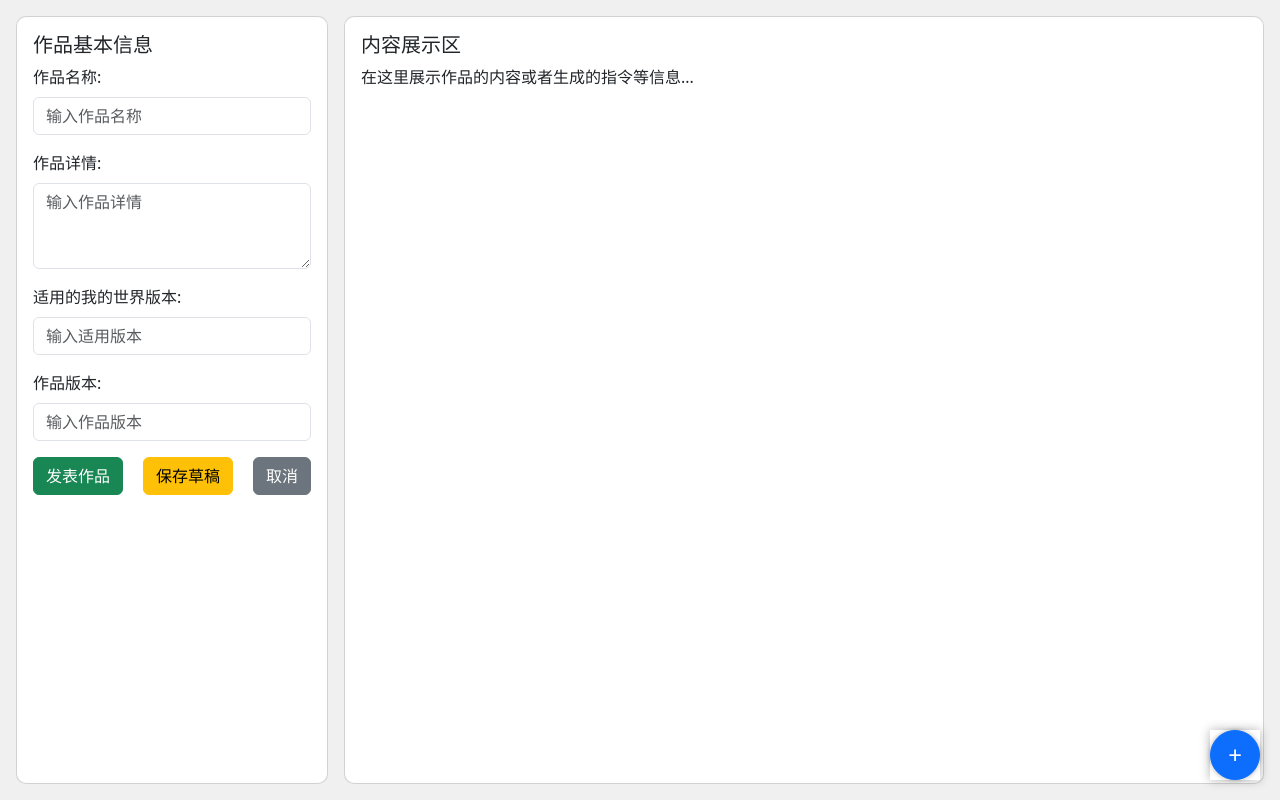
After one commit to Zhaijia-Group/CmdsTech_Panel, a PHP site: page /cmdhub/temp/workspace.php in a window 1280 px wide. The commit adds this page. Run offline with PHP 8.4, Linux system fonts and the light colour scheme.

Commit message:
更新workspace,添加show.php

```diff
--- /dev/null
+++ b/cmdhub/temp/html/index/wrokspace/index/index.js
@@ -0,0 +1,23 @@
+document.getElementById('toggleButton').addEventListener('click', function() {
+    alert('工具栏功能待开发！'); // 这里可以添加你的功能
+});
+
+// 发表作品按钮功能
+document.getElementById('publishButton').addEventListener('click', function() {
+    alert('作品已发表！');
+});
+
+// 保存草稿按钮功能
+document.getElementById('saveDraftButton').addEventListener('click', function() {
+    alert('草稿已保存！');
+});
+
+// 取消按钮功能
+document.getElementById('cancelButton').addEventListener('click', function() {
+    if (confirm('确定要取消吗？所有未保存的信息将会丢失。')) {
+        document.getElementById('projectName').value = '';
+        document.getElementById('projectDetails').value = '';
+        document.getElementById('minecraftVersion').value = '';
+        document.getElementById('projectVersion').value = '';
+    }
+});
--- /dev/null
+++ b/cmdhub/temp/html/index/wrokspace/index/styles.css
@@ -0,0 +1,26 @@
+body {
+    background-color: #f0f0f0;
+}
+
+.card {
+    border-radius: 10px;
+}
+
+.toolbar {
+    position: fixed;
+    bottom: 20px;
+    right: 20px;
+    box-shadow: 0 0 10px rgba(0, 0, 0, 0.3);
+}
+
+#toggleButton {
+    width: 50px;
+    height: 50px;
+    font-size: 24px;
+    box-shadow: 0 0 5px rgba(0, 0, 0, 0.3);
+    transition: background-color 0.3s;
+}
+
+#toggleButton:hover {
+    background-color: #0056b3;
+}
--- a/cmdhub/temp/register.php
+++ b/cmdhub/temp/register.php
@@ -21,7 +21,7 @@ function isValidPassword($password) {
 }
 
 function isValidCode($code) {
-    return preg_match('/^[\w-]{11}$/', $code);
+    return preg_match('/^[\w-]{3,20}$/', $code); // 假设邀请码是3到20位的字母数字组合
 }
 
 // 注册逻辑
--- /dev/null
+++ b/cmdhub/temp/show.php
@@ -0,0 +1,4 @@
+<?php
+//show.php
+
+?>
--- /dev/null
+++ b/cmdhub/temp/workspace.php
@@ -0,0 +1,66 @@
+<?php
+//workspace.php
+
+
+
+
+
+?>
+<!DOCTYPE html>
+<html lang="zh">
+<head>
+    <meta charset="UTF-8">
+    <meta name="viewport" content="width=device-width, initial-scale=1.0">
+    <title>作品信息管理</title>
+    <!-- 引入 Bootstrap 5 CSS -->
+    <link href="https://cdn.jsdelivr.net/npm/bootstrap@5.3.0-alpha1/dist/css/bootstrap.min.css" rel="stylesheet">
+    <link rel="stylesheet" href="html/index/wrokspace/index/styles.css">
+</head>
+<body>
+    <div class="container-fluid d-flex vh-100 p-3">
+        <div class="card me-3" style="width: 25%;">
+            <div class="card-body">
+                <h5 class="card-title">作品基本信息</h5>
+                <form>
+                    <div class="mb-3">
+                        <label for="projectName" class="form-label">作品名称:</label>
+                        <input type="text" class="form-control" id="projectName" placeholder="输入作品名称" required>
+                    </div>
+                    <div class="mb-3">
+                        <label for="projectDetails" class="form-label">作品详情:</label>
+                        <textarea class="form-control" id="projectDetails" placeholder="输入作品详情" required rows="3"></textarea>
+                    </div>
+                    <div class="mb-3">
+                        <label for="minecraftVersion" class="form-label">适用的我的世界版本:</label>
+                        <input type="text" class="form-control" id="minecraftVersion" placeholder="输入适用版本" required>
+                    </div>
+                    <div class="mb-3">
+                        <label for="projectVersion" class="form-label">作品版本:</label>
+                        <input type="text" class="form-control" id="projectVersion" placeholder="输入作品版本" required>
+                    </div>
+                    <div class="d-flex justify-content-between">
+                        <button type="button" class="btn btn-success" id="publishButton">发表作品</button>
+                        <button type="button" class="btn btn-warning" id="saveDraftButton">保存草稿</button>
+                        <button type="button" class="btn btn-secondary" id="cancelButton">取消</button>
+                    </div>
+                </form>
+            </div>
+        </div>
+
+        <div class="card flex-fill">
+            <div class="card-body">
+                <h5 class="card-title">内容展示区</h5>
+                <p>在这里展示作品的内容或者生成的指令等信息...</p>
+            </div>
+        </div>
+
+        <div class="toolbar">
+            <button id="toggleButton" class="btn btn-primary rounded-circle">+</button>
+        </div>
+    </div>
+
+    <!-- 引入 Bootstrap 5 JavaScript -->
+    <script src="https://cdn.jsdelivr.net/npm/bootstrap@5.3.0-alpha1/dist/js/bootstrap.bundle.min.js"></script>
+    <script src="html/index/wrokspace/index/index.js"></script>
+</body>
+</html>
```
Also changed, not shown: cmdhub/temp/index.php (+4 -3 lines), 1 other file.
